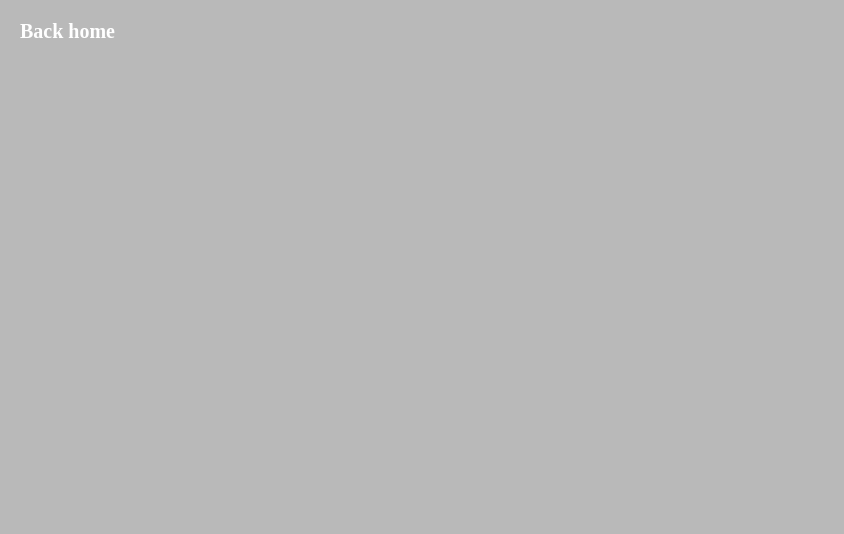
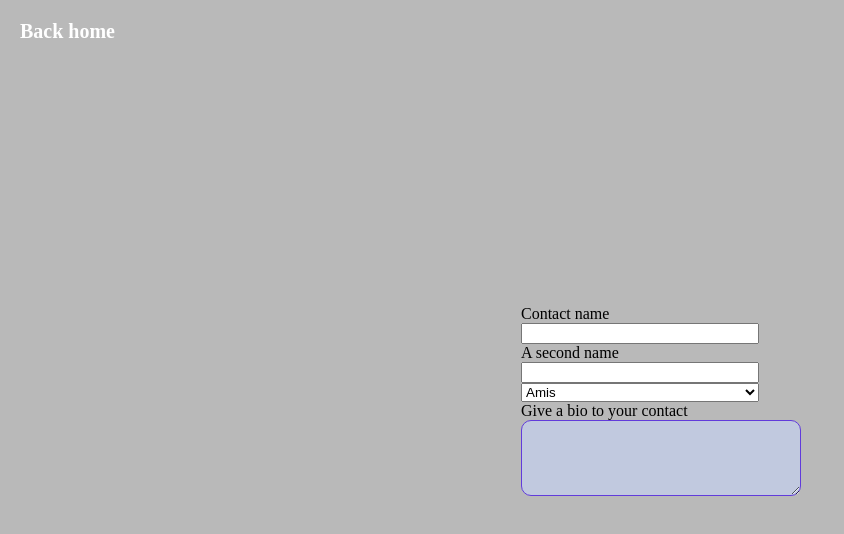
Before and after one commit to TeddyCubaka/rps_game, a React (Create React App) app: page /contact/create_contacts in a window 1280 px wide. Before the commit this address had no page. Shown: the top 534 px of the page, without its empty margins (0-844 px from the left). Built offline with nearby package versions, Linux system fonts and the light colour scheme.

Commit message:
add the file which according the creation of contacts

```diff
--- a/src/App.js
+++ b/src/App.js
@@ -2,6 +2,7 @@ import { BrowserRouter as Router, Route, Routes, Link } from "react-router-dom";
 import "./App.css";
 import TextArea from "./components/clipboard/clipboard";
 import Contact from "./components/games/contacts/contact_home";
+import CreateContacts from "./components/games/contacts/create_contacts";
 import CreateRobot from "./components/games/robot/createRobot";
 import RobotHome from "./components/games/robot/RobotHome";
 import Home from "./components/home";
@@ -14,9 +15,10 @@ function App() {
         <Routes>
           <Route path="/" element={<Home />} />
           <Route path="/robot" element={<RobotHome />} />
-          <Route path="/create_robot" element={<CreateRobot />} />
+          <Route path="/robot/create_robot" element={<CreateRobot />} />
           <Route path="/clipboard" element={<TextArea />} />
-          <Route path="/contact" element={<Contact />} />
+          <Route path="/contact" element={<Contact />}></Route>
+          <Route path="/contact/create_contacts" element={<CreateContacts />} />
         </Routes>
       </Router>
     </div>
--- a/src/components/games/contacts/contact_home.js
+++ b/src/components/games/contacts/contact_home.js
@@ -1,10 +1,11 @@
 import React, { useEffect, useState } from "react";
+import { Link } from "react-router-dom";
 
 export default function Contact (){
     const [contacts, setContacts] = useState([])
     const arr = [];
     useEffect(()=>{
-        const api = fetch('http://localhost:4000/api/contacts')
+        fetch('http://localhost:4000/api/contacts')
             .then((response)=> response.json().then((data)=> {
                 data.map((elem)=> {
                     arr.push(elem);
@@ -24,10 +25,7 @@ export default function Contact (){
                 </ul>
                 <div> {contacts.length} </div>
             </div>
-            <button onClick={()=>{
-                const quiz = prompt("Tu m'aimes ?", '')
-                alert(quiz)
-            }}>click me</button>
+            <Link to="/contact/create_contacts" >Create a contact</Link>
         </div>
     )
 }
--- /dev/null
+++ b/src/components/games/contacts/create_contacts.jsx
@@ -0,0 +1,21 @@
+import React from "react";
+
+
+export default function CreateContacts (){
+    return <>
+        <form className="disp_column">
+            <label forhtml="name">Contact name</label>
+            <input type="text" name="name" id="name"/>
+            <label forhtml="secondName">A second name</label>
+            <input type="text" name="secondName" id="secondName"/>
+            <select id="groupe" class="inputDuForm">
+                <option id="groupeAmis" value="Amis">Amis</option>
+                <option id="groupeFamille" value="Famille">Famille</option>
+                <option id="groupeTravail" value="Travail">Travail</option>
+                <option id="groupeCollègue" value="Collègue">Collègue</option>
+            </select>
+            <label forhtml="">Give a bio to your contact</label>
+            <textarea maxLength="200"></textarea>
+        </form>
+    </>
+}
--- a/src/components/games/robot/RobotHome.jsx
+++ b/src/components/games/robot/RobotHome.jsx
@@ -26,7 +26,7 @@ export default function RobotHome() {
             <tr>
               <td>  </td>
               <td>
-                <Link to="/create_robot">Create a robot</Link>
+                <Link to="/robot/create_robot">Create a robot</Link>
               </td>
               <td>Search a robot</td>
             </tr>
```
